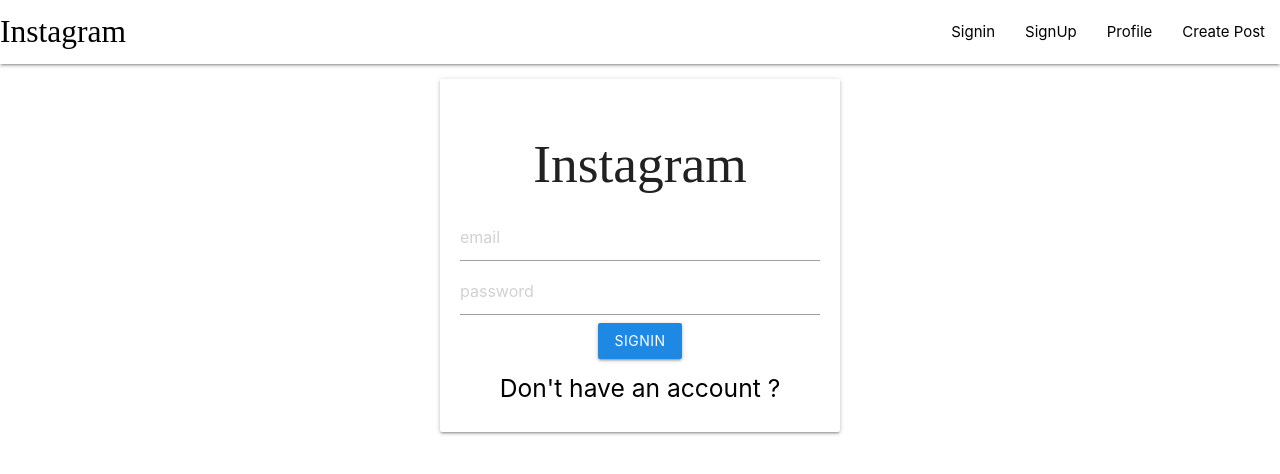
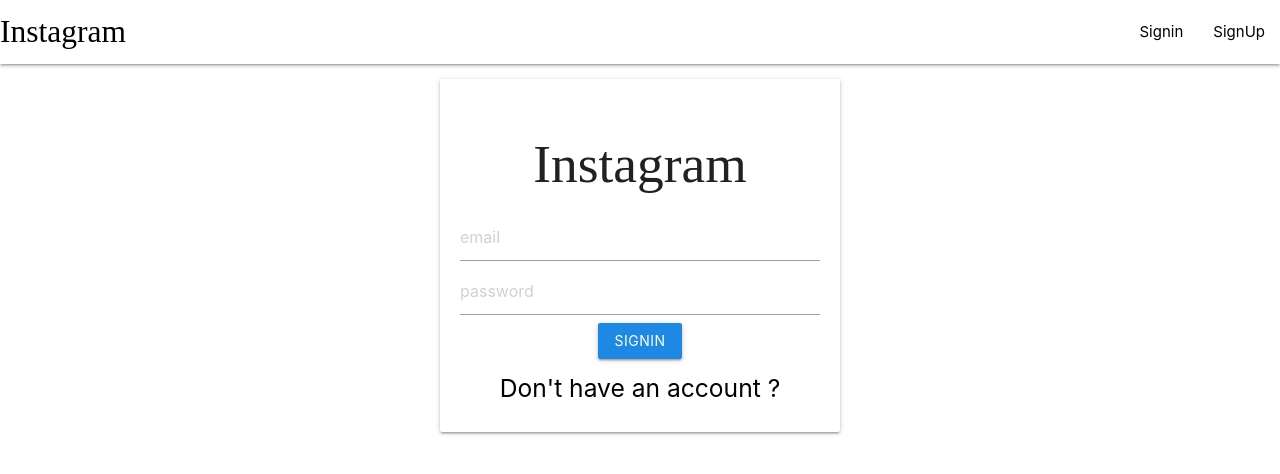
Before and after one commit to ateett12ue/Instagram-clone-frontend, a React (Create React App) app: page /signin in a window 1280 px wide. Shown: the top 474 px of the page. Built offline with nearby package versions, Linux system fonts and the light colour scheme; a web font is replaced by a local one.

Commit message:
conditional component rendering

```diff
--- a/src/components/Navbar.js
+++ b/src/components/Navbar.js
@@ -1,31 +1,41 @@
-import React from "react";
-import {Link} from 'react-router-dom'
-
+import React, { useContext } from "react";
+import { Link } from "react-router-dom";
+import { UserContext } from "../App";
 const Navbar = () => {
+  const { state, dispatch } = useContext(UserContext);
+  const renderList = () => {
+    if (state) {
+      return [
+        <li>
+          <Link to="/profile">Profile</Link>
+        </li>,
+        <li>
+          <Link to="/create">Create Post</Link>
+        </li>,
+      ];
+    } else {
+      return [
+        <li>
+          <Link to="/signin">Signin</Link>
+        </li>,
+        <li>
+          <Link to="/signup">SignUp</Link>
+        </li>,
+      ];
+    }
+  };
   return (
     <nav>
       <div className="nav-wrapper white">
-        <Link to="/" className="brand-logo left">
+        <Link to={state?"/":"/signin"} className="brand-logo left">
           Instagram
         </Link>
         <ul id="nav-mobile" className="right">
-          <li>
-            <Link to="/signin">Signin</Link>
-          </li>
-          <li>
-            <Link to="/signup">SignUp</Link>
-          </li>
-          <li>
-            <Link to="/profile">Profile</Link>
-          </li>
-          <li>
-            <Link to="/create">Create Post</Link>
-          </li>
+          {renderList()}
         </ul>
       </div>
     </nav>
   );
 };
 
-
-export default  Navbar;
+export default Navbar;
```
